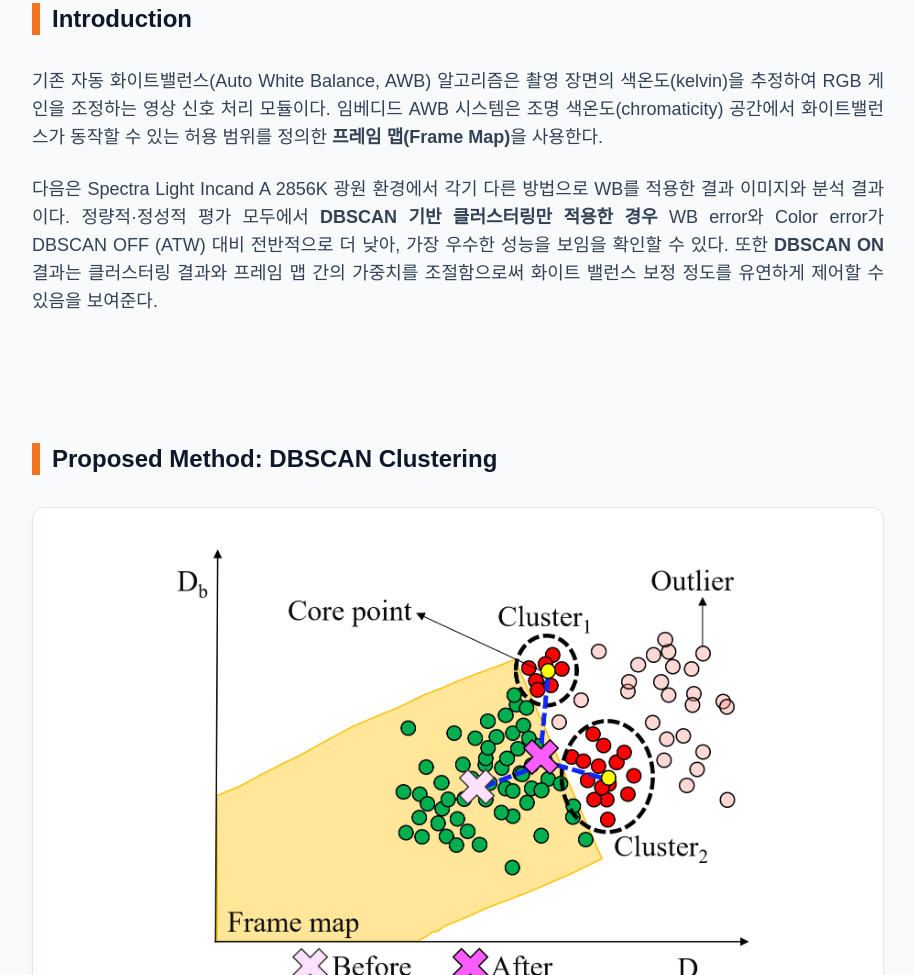
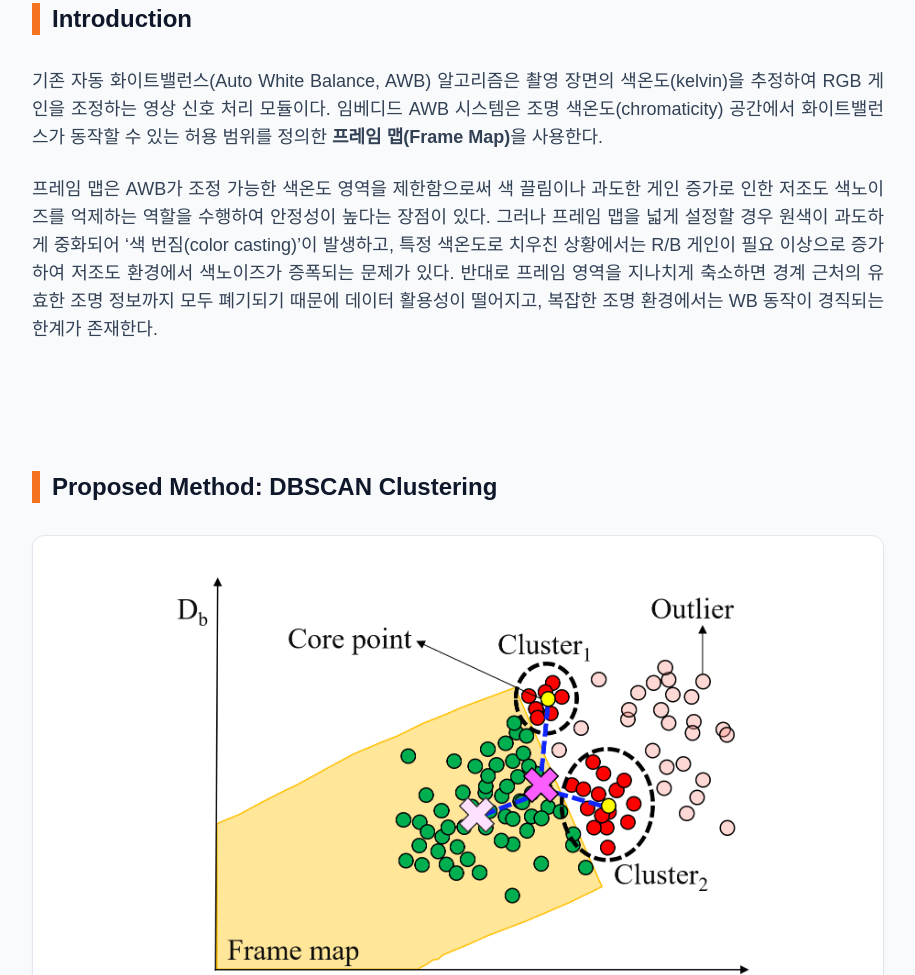
Before and after one commit to jisoo-kim0527/WB_clustering, a plain HTML site: page index.html in a window 1280 px wide. Shown: the part 1220-2195 px from the top of the page, without its empty margins (182-1097 px from the left). Drawn offline with nearby package versions, Linux system fonts and the light colour scheme; a web font is replaced by a local one.

Commit message:
Update index.html

```diff
--- a/index.html
+++ b/index.html
@@ -132,7 +132,7 @@ window.addEventListener('touchmove', onMove);
                 <p>
                     기존 자동 화이트밸런스(Auto White Balance, AWB) 알고리즘은 촬영 장면의 색온도(kelvin)을 추정하여 RGB 게인을 조정하는 영상 신호 처리 모듈이다. 임베디드 AWB 시스템은 조명 색온도(chromaticity) 공간에서 화이트밸런스가 동작할 수 있는 허용 범위를 정의한 <strong>프레임 맵(Frame Map)</strong>을 사용한다.
                         <p>
-                            다음은 Spectra Light Incand A 2856K 광원 환경에서 각기 다른 방법으로 WB를 적용한 결과 이미지와 분석 결과이다. 정량적·정성적 평가 모두에서 <strong>DBSCAN 기반 클러스터링만 적용한 경우</strong> WB error와 Color error가 DBSCAN OFF (ATW) 대비 전반적으로 더 낮아, 가장 우수한 성능을 보임을 확인할 수 있다. 또한 <strong>DBSCAN ON</strong> 결과는 클러스터링 결과와 프레임 맵 간의 가중치를 조절함으로써 화이트 밸런스 보정 정도를 유연하게 제어할 수 있음을 보여준다.
+                            프레임 맵은 AWB가 조정 가능한 색온도 영역을 제한함으로써 색 끌림이나 과도한 게인 증가로 인한 저조도 색노이즈를 억제하는 역할을 수행하여 안정성이 높다는 장점이 있다. 그러나 프레임 맵을 넓게 설정할 경우 원색이 과도하게 중화되어 ‘색 번짐(color casting)’이 발생하고, 특정 색온도로 치우친 상황에서는 R/B 게인이 필요 이상으로 증가하여 저조도 환경에서 색노이즈가 증폭되는 문제가 있다. 반대로 프레임 영역을 지나치게 축소하면 경계 근처의 유효한 조명 정보까지 모두 폐기되기 때문에 데이터 활용성이 떨어지고, 복잡한 조명 환경에서는 WB 동작이 경직되는 한계가 존재한다.
                         </p>
                 </p>
             </div>
```
